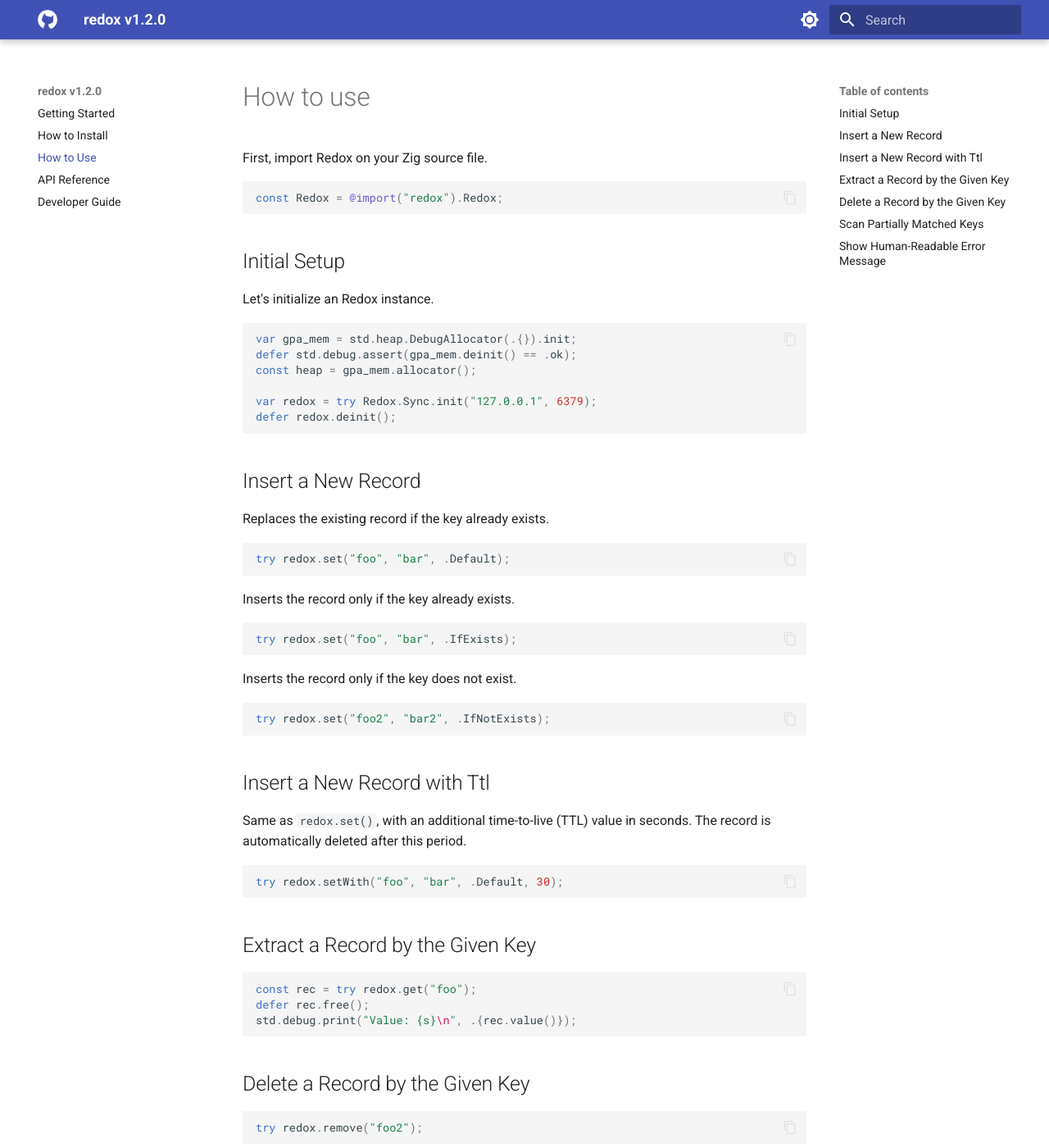
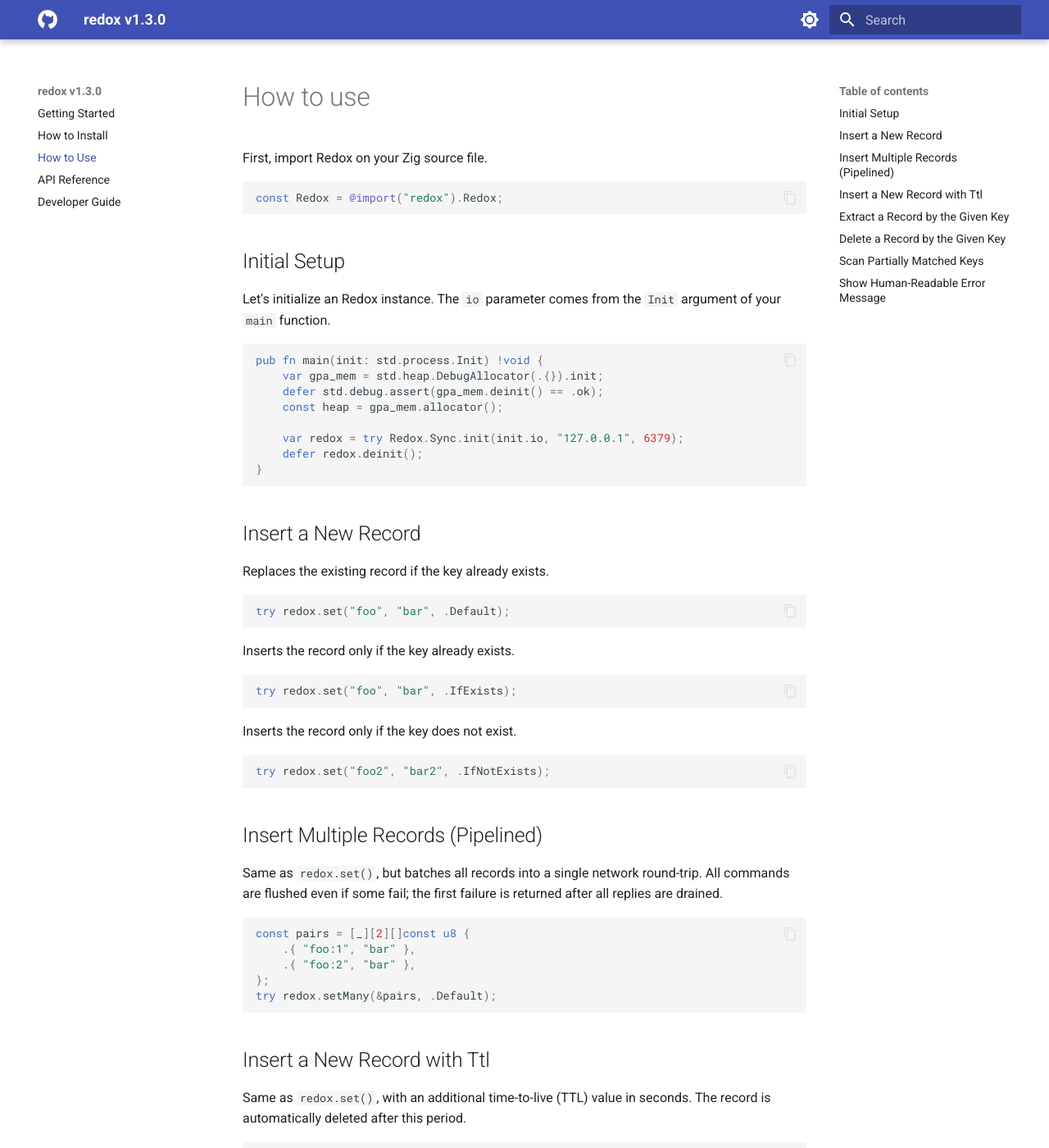
Before and after one commit to bitlaab-blitz/redox, an MkDocs documentation site: the page built from docs/usage.md, in a window 1280 px wide and 1400 px high. Shown: the whole window at 82% size. Built offline with MkDocs 1.6.1 and Material for MkDocs 9.7.7, drawn with Linux system fonts in a browser that asks for light colours; some of the changed text lies outside the part shown.

Commit message:
Tagging v1.3.0

````diff
--- a/docs/usage.md
+++ b/docs/usage.md
@@ -8,15 +8,18 @@ const Redox = @import("redox").Redox;
 
 ## Initial Setup
 
-Let's initialize an Redox instance.
+Let's initialize an Redox instance. The `io` parameter comes from the `Init`
+argument of your `main` function.
 
 ```zig
-var gpa_mem = std.heap.DebugAllocator(.{}).init;
-defer std.debug.assert(gpa_mem.deinit() == .ok);
-const heap = gpa_mem.allocator();
+pub fn main(init: std.process.Init) !void {
+    var gpa_mem = std.heap.DebugAllocator(.{}).init;
+    defer std.debug.assert(gpa_mem.deinit() == .ok);
+    const heap = gpa_mem.allocator();
 
-var redox = try Redox.Sync.init("127.0.0.1", 6379);
-defer redox.deinit();
+    var redox = try Redox.Sync.init(init.io, "127.0.0.1", 6379);
+    defer redox.deinit();
+}
 ```
 
 ## Insert a New Record
@@ -37,6 +40,20 @@ Inserts the record only if the key does not exist.
 
 ```zig
 try redox.set("foo2", "bar2", .IfNotExists);
+```
+
+## Insert Multiple Records (Pipelined)
+
+Same as `redox.set()`, but batches all records into a single network
+round-trip. All commands are flushed even if some fail; the first failure is
+returned after all replies are drained.
+
+```zig
+const pairs = [_][2][]const u8 {
+    .{ "foo:1", "bar" },
+    .{ "foo:2", "bar" },
+};
+try redox.setMany(&pairs, .Default);
 ```
 
 ## Insert a New Record with Ttl
@@ -63,6 +80,10 @@ try redox.remove("foo2");
 
 ## Scan Partially Matched Keys
 
+The `count` limits the maximum number of returned keys and also scales the
+per-batch `SCAN` hint (up to 1024), reducing network round-trips for large
+counts.
+
 ```zig
 const keys = try redox.scan(heap, "foo:*", 10);
 defer Redox.Sync.free(heap, keys);
@@ -75,7 +96,7 @@ for (keys) |key| { std.debug.print("key: {s}\n", .{key}); }
 Shows the most recent error that occurred on the HiRedis instance.
 
 ```zig
-std.debug.print("Redis error: {s}\n", .{redox.errMsg()});
+std.debug.print("Redis error: {s}\n", .{try redox.errMsg()});
 ```
 
 **Remarks:** Currently, only the string data structure is supported, and only the synchronous interface is implemented.
--- a/mkdocs.yml
+++ b/mkdocs.yml
@@ -1,5 +1,5 @@
-site_name: redox v1.2.0
-site_url: http://127.0.0.1
+site_name: redox v1.3.0
+site_url: http://0.0.0.0:8001
 nav:
   - Getting Started: index.md
   - How to Install: installation.md
@@ -47,4 +47,4 @@ extra:
       link: https://www.linkedin.com/company/bitlaab
     - icon: fontawesome/brands/github
       link: https://github.com/bitlaab-bolt
-copyright: Copyright © 2025 bitlaab™
+copyright: Copyright © 2026 bitlaab™
````
Also changed, not shown: CHANGELOG.md (+19 -0 lines), README.md (+3 -3 lines), TODO.md (+0 -2 lines), docs/guide.md (+1 -1 lines), docs/installation.md (+1 -1 lines), 3 other files.
